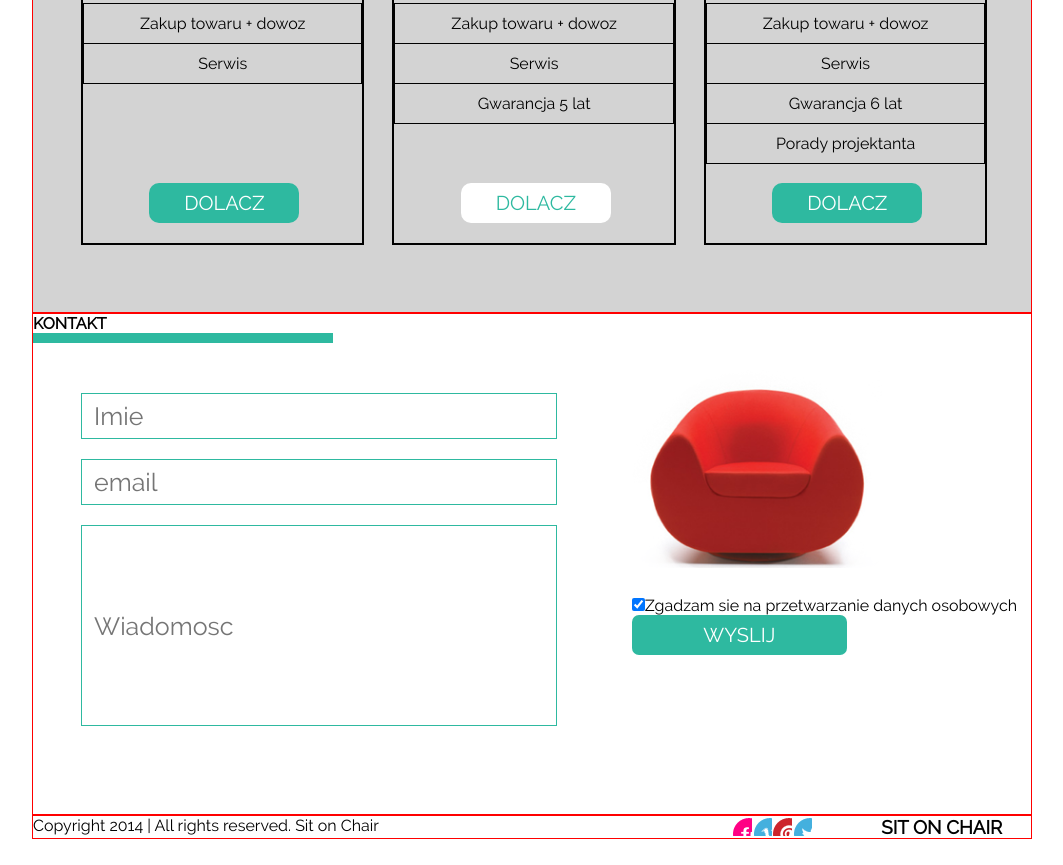
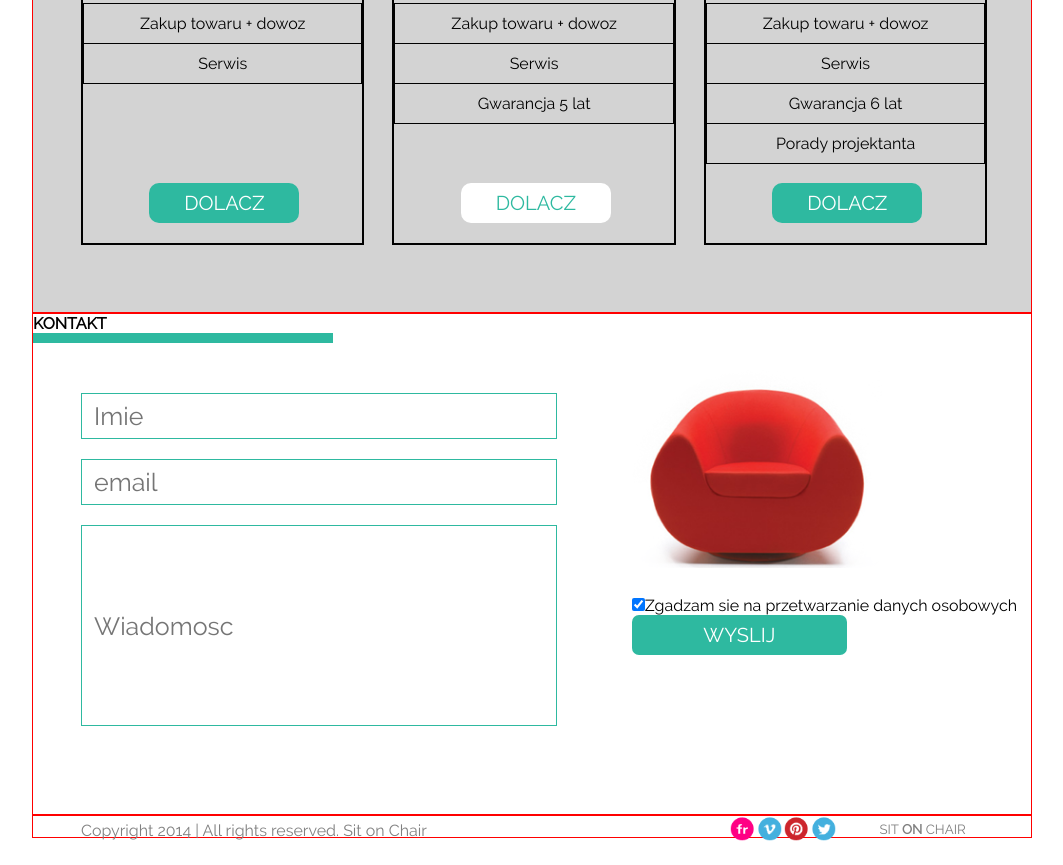
Before and after one commit to BartekMy/First-Workshop, a plain HTML site: page index.html in a window 1280 px wide. Shown: the part 1143-2008 px from the top of the page, without its empty margins (108-1171 px from the left). Drawn offline with Linux system fonts and the light colour scheme.

Commit message:
Corrections footer

```diff
--- a/css/style.css
+++ b/css/style.css
@@ -18,7 +18,7 @@
     border: 1px solid red;
 }
 
-header, section {
+header, section, footer {
     width: 100%;
 }
 
@@ -289,7 +289,6 @@ td {
 .medium_end_box1 {
     float: left;
     width: 60%;
-
 }
 
 .medium_end_box2 {
@@ -307,6 +306,7 @@ td {
     font-size: 25px;
     padding: 12px;
 }
+
 #form_small2 {
     display: block;
     margin-top: 20px;
@@ -317,6 +317,7 @@ td {
     font-size: 25px;
     padding: 12px;
 }
+
 #form_large {
     display: block;
     margin-top: 20px;
@@ -327,6 +328,7 @@ td {
     font-size: 25px;
     padding: 12px;
 }
+
 .red_chair {
     background: url(../images/red_chair.png);
     height: 200px;
@@ -334,9 +336,11 @@ td {
     background-size: contain;
     margin-top: 25px;
 }
+
 #checkbox_btn {
     margin-top: 30px;
 }
+
 #end_button {
     font-size: 20px;
     font-weight: 400;
@@ -350,11 +354,14 @@ td {
 
 footer {
     height: 50px;
+    color: grey;
 }
 
 #copyright {
     float: left;
-    width: 70%;
+    width: 65%;
+    margin-left: 48px;
+    margin-top: 5px;
 }
 
 .social {
@@ -365,31 +372,43 @@ footer {
 #flickr {
     background: url("../images/flickr.png");
     background-repeat: no-repeat;
-    height: 20px;
-    width: 20px;
+    height: 25px;
+    width: 27px;
     float: left;
+    background-size: contain;
 }
 
 #vimeo {
     background: url("../images/vimeo.png");
     background-repeat: no-repeat;
-    height: 20px;
-    width: 20px;
+    height: 25px;
+    width: 27px;
     float: left;
+    background-size: contain;
 }
 
 #pinterest {
     background: url("../images/pinterest.png");
     background-repeat: no-repeat;
-    height: 20px;
-    width: 20px;
+    height: 25px;
+    width: 27px;
     float: left;
+    background-size: contain;
 }
 
 #twitter {
     background: url("../images/twitter.png");
     background-repeat: no-repeat;
-    height: 20px;
-    width: 20px;
+    height: 25px;
+    width: 27px;
     float: left;
+    background-size: contain;
 }
+#logo_end {
+  margin-top: 5px;
+  font-size: smaller;
+}
+#end {
+    font-weight: bolder;
+    color: grey;
+}
--- a/index.html
+++ b/index.html
@@ -168,7 +168,7 @@
                 <div id="pinterest"></div>
                 <div id="twitter"></div>
             </div>
-            <h3 id="logo_end">SIT ON CHAIR</h3>
+            <p id="logo_end">SIT <span id="end">ON</span> CHAIR</p>
         </div>
     </footer>
 </body>
```
Lines whose indentation alone changed are shown as unchanged.
